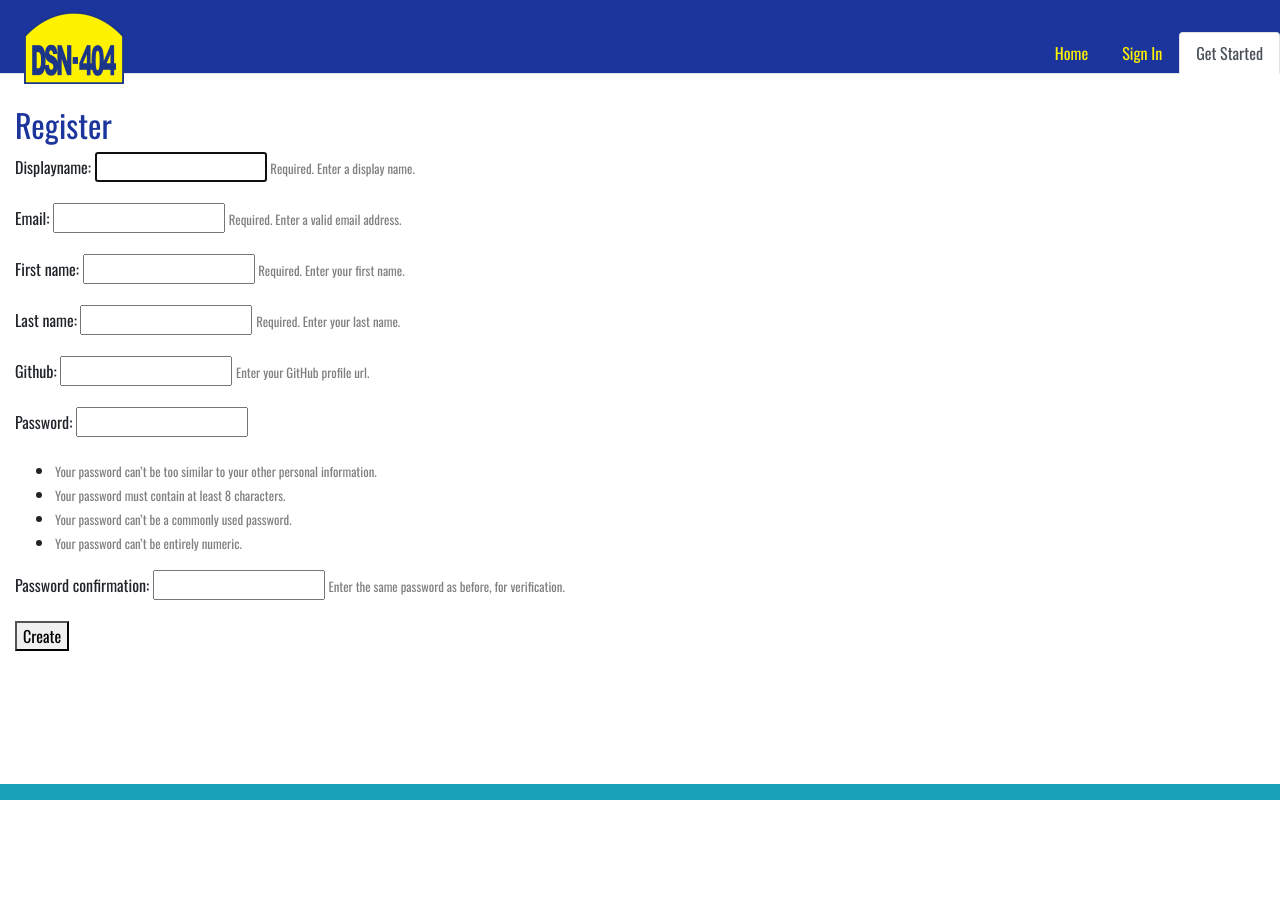
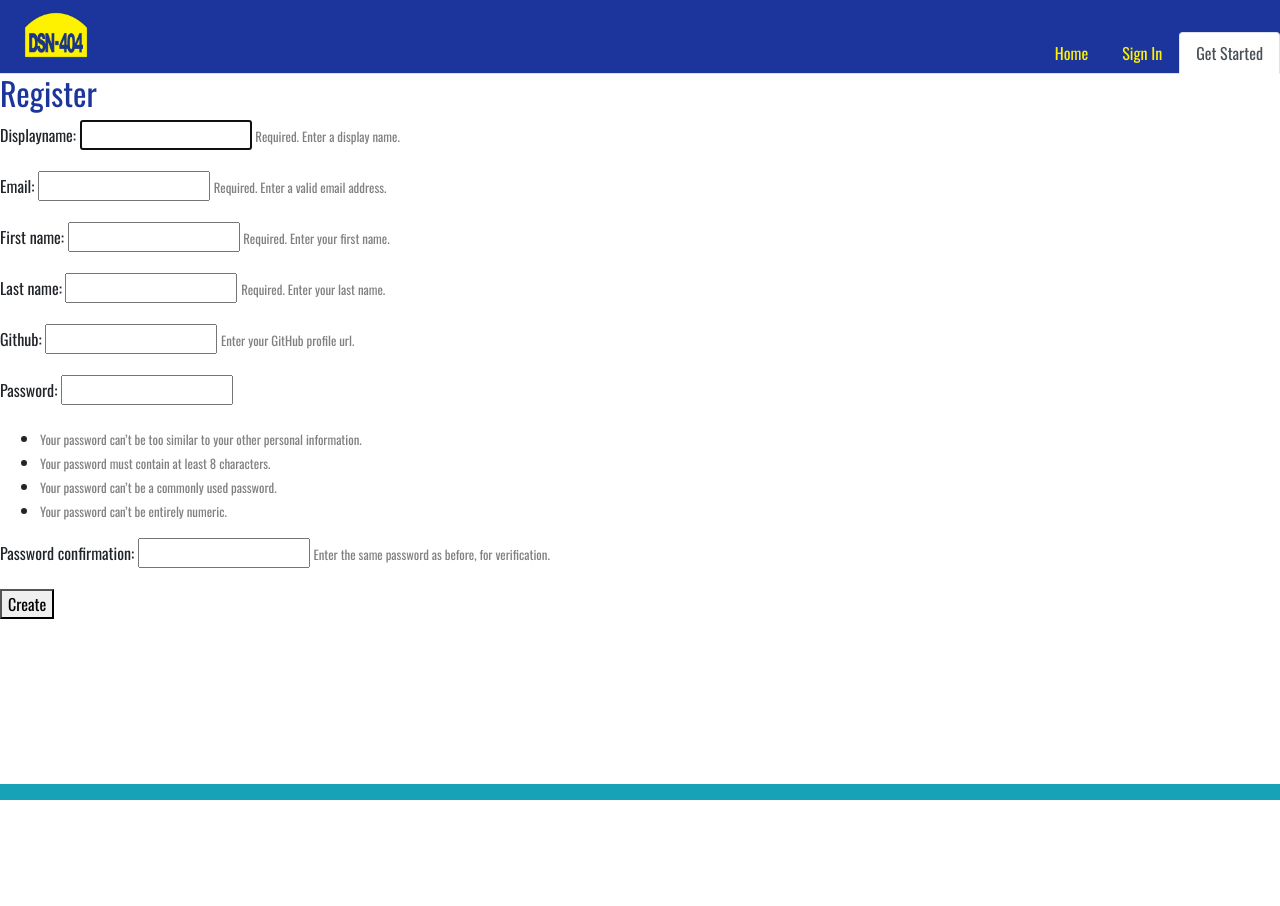
Before and after one commit to CMPUT404-Group-Project/Distributed-Social-Networking, a Django app: page /author/register/ in a window 1280 px wide. After the commit the page ends 800 px from the top, so only its background shows below. Run offline with Django 3.2, Linux system fonts and the light colour scheme; some libraries are stand-ins or nearby versions.

Commit message:
change base.html main container to container-full

```diff
--- a/distributedsocialnetwork/templates/base.html
+++ b/distributedsocialnetwork/templates/base.html
@@ -21,9 +21,8 @@
 </head>
 
 <body>
-	<header class="bg-light" style="margin-bottom: 2em;">
-		<img width="100px" height="72px" src="{% static "distributedsocialnetwork/DSN-404.png" %}" alt="DSN logo"
-			style="position:fixed; margin: 0.75em 1.5em 1em 1.5em;">
+	<header class="bg-light header">
+		<img class="logo" width="64px" src="{% static "distributedsocialnetwork/DSN-404.png" %}" alt="DSN logo">
 		<ul class="nav nav-tabs justify-content-end">
 			<!-- Use template inheritance to customize navigation, https://stackoverflow.com/a/341748 -->
 			<li class="nav-item">
@@ -46,7 +45,7 @@
 			{% endif %}
 		</ul>
 	</header>
-	<main class="container pb-5">
+	<main class="container-full p-0 no-gutters">
 		{% block content %} {% endblock content %}
 	</main>
 	<footer class="navbar fixed-bottom bg-info">
```
